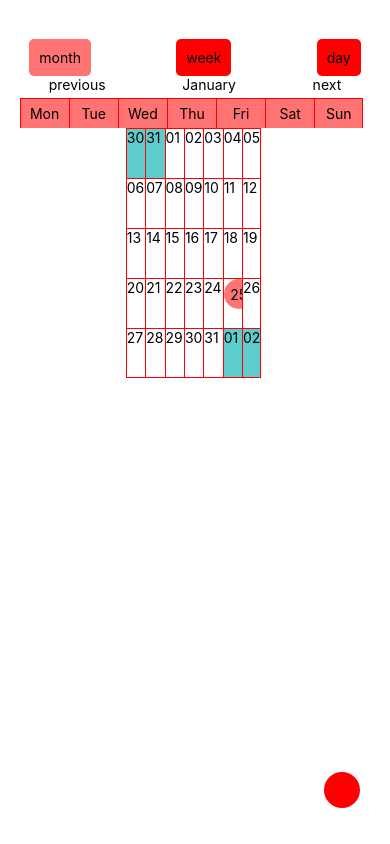
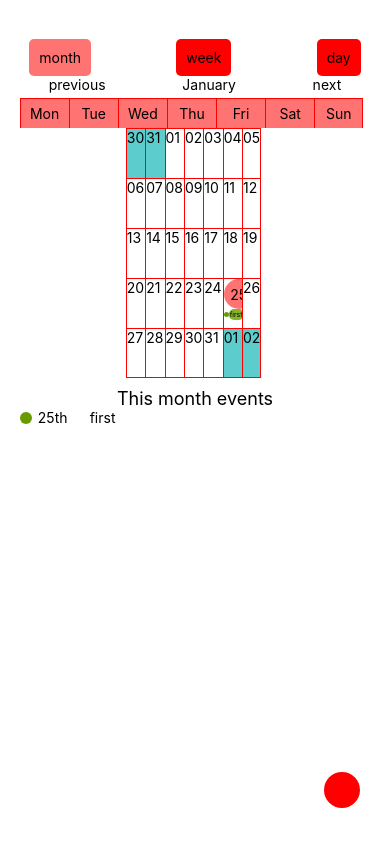
Before and after one commit to kradavar/awesomeCalendar, a React Native app: screen / in a window 390 px wide. Built offline with nearby package versions, Linux system fonts and the light colour scheme; some icons are missing.

Commit message:
add styles for event list

```diff
--- a/src/components/calendar/CalendarContainer.jsx
+++ b/src/components/calendar/CalendarContainer.jsx
@@ -8,6 +8,7 @@ import Week from './Week';
 import Day from './Day';
 import Header from './Header';
 import { startOfISOWeek, isSameMonth } from 'date-fns';
+import EventList from '../events-component/EventList';
 
 const CalendarContainer = () => {
 	const { mode, currentDate, events } = useContext(calendarContext);
@@ -27,15 +28,9 @@ const CalendarContainer = () => {
 		<View style={styles.calendarContainer}>
 			<Header />
 			{getCalendarContent()}
-			{mode === VIEW_MODES.MONTH &&
-				events.map(
-					event =>
-						isSameMonth(new Date(event.startDate), currentDate) && (
-							<View key={event.name}>
-								<Text>{event.name}</Text>
-							</View>
-						)
-				)}
+			{mode === VIEW_MODES.MONTH && (
+				<EventList events={[...events.filter(event => isSameMonth(new Date(event.startDate), currentDate))]} />
+			)}
 		</View>
 	);
 };
--- a/src/components/calendar/Hour.jsx
+++ b/src/components/calendar/Hour.jsx
@@ -80,6 +80,8 @@ const styles = StyleSheet.create({
 		position: 'absolute',
 		top: -22,
 		zIndex: 100,
+		borderWidth: 2,
+		borderColor: colors.EVENT_MARKER_COLOR,
 	},
 	eventName: {
 		fontSize: 7,
--- a/src/components/calendar/context.jsx
+++ b/src/components/calendar/context.jsx
@@ -1,6 +1,7 @@
 import React, { createContext, useState } from 'react';
 import { VIEW_MODES } from '../../constants/calendarConstants';
 import _ from 'lodash';
+import { format } from 'date-fns';
 
 const context = {
 	mode: VIEW_MODES.MONTH,
@@ -17,7 +18,22 @@ export const calendarContext = createContext(context);
 const CalendarContextProvider = ({ children }) => {
 	const [mode, setMode] = useState(VIEW_MODES.MONTH);
 	const [currentDate, setCurrentDate] = useState(new Date());
-	const [events, setEvents] = useState([]);
+	const [events, setEvents] = useState([
+		{
+			name: 'first',
+			startDate: format(currentDate, 'PP'),
+			isAllDayEvent: true,
+			endDate: format(currentDate, 'PP'),
+			description: 'hey hey hey',
+		},
+		{
+			name: 'second',
+			startDate: format(new Date('2020-03-06T03:25:00'), 'MMM dd, yyyy, HH:mm'),
+			isAllDayEvent: false,
+			endDate: format(new Date('2020-03-06T05:10:00'), 'MMM dd, yyyy, HH:mm'),
+			description: 'event for some hours',
+		},
+	]);
 
 	const value = {
 		mode,
--- a/src/components/events-component/EventInfoModal.jsx
+++ b/src/components/events-component/EventInfoModal.jsx
@@ -1,6 +1,7 @@
 import React, { useContext } from 'react';
 import { View, Modal, Text, TouchableOpacity, StyleSheet, TextInput, CheckBox } from 'react-native';
 import { calendarContext } from '../calendar/context';
+import colors from '../../constants/theme';
 
 const EventInfoModal = ({ hideModal, event, visible }) => {
 	const { deleteEvent } = useContext(calendarContext);
@@ -34,8 +35,8 @@ const EventInfoModal = ({ hideModal, event, visible }) => {
 							</View>
 						</View>
 						<View>
-							<TouchableOpacity onPress={() => removeEvent(event)}>
-								<Text>delete event</Text>
+							<TouchableOpacity onPress={() => removeEvent(event)} style={styles.deleteButton}>
+								<Text style={styles.buttonLabel}>delete event</Text>
 							</TouchableOpacity>
 						</View>
 					</View>
@@ -51,16 +52,15 @@ const styles = StyleSheet.create({
 		flexDirection: 'column',
 		justifyContent: 'center',
 		alignItems: 'center',
+		backgroundColor: 'rgba(255, 115, 115, 0.4)',
 	},
 	modal: {
 		width: '75%',
 		height: '40%',
 		backgroundColor: 'white',
 		borderWidth: 1,
-		borderColor: 'blue',
-		shadowColor: 'blue',
-		shadowOpacity: 0.5,
 		paddingTop: 15,
+		justifyContent: 'space-between',
 	},
 	closeButton: {
 		position: 'absolute',
@@ -72,6 +72,16 @@ const styles = StyleSheet.create({
 		textAlign: 'center',
 	},
 	description: {},
+	deleteButton: {
+		backgroundColor: colors.MAIN_COLOR_LIGHT,
+		width: '100%',
+		paddingVertical: 10,
+		justifyContent: 'center',
+	},
+	buttonLabel: {
+		textAlign: 'center',
+		textTransform: 'uppercase',
+	},
 });
 
 export default EventInfoModal;
--- /dev/null
+++ b/src/components/events-component/EventList.jsx
@@ -0,0 +1,54 @@
+import React from 'react';
+import { View, Text, StyleSheet } from 'react-native';
+import { format } from 'date-fns';
+
+import colors from '../../constants/theme';
+
+const EventList = ({ events }) => {
+	return (
+		<View style={styles.container}>
+			<Text style={styles.header}>This month events</Text>
+			{!!events.length ? (
+				events.map(event => (
+					<View key={event.name} style={styles.event}>
+						<View style={styles.eventMark}></View>
+						<Text style={styles.time}>{format(new Date(event.startDate), 'do ')}</Text>
+						<Text style={styles.name}>{event.name}</Text>
+					</View>
+				))
+			) : (
+				<Text>There are no events this month</Text>
+			)}
+		</View>
+	);
+};
+
+const styles = StyleSheet.create({
+	container: {
+		width: '100%',
+		marginTop: 10,
+	},
+	header: {
+		textAlign: 'center',
+		fontSize: 18,
+	},
+	event: {
+		flexDirection: 'row',
+		justifyContent: 'space-between',
+		alignItems: 'center',
+	},
+	time: {
+		width: '13%',
+	},
+	name: {
+		width: '80%',
+	},
+	eventMark: {
+		backgroundColor: colors.EVENT_MARKER_COLOR,
+		borderRadius: 50,
+		width: 12,
+		height: 12,
+	},
+});
+
+export default EventList;
--- a/src/components/events-component/NewEventModal.jsx
+++ b/src/components/events-component/NewEventModal.jsx
@@ -3,6 +3,7 @@ import { View, Modal, Text, TouchableOpacity, StyleSheet, TextInput, CheckBox }
 import { calendarContext } from '../calendar/context';
 import DateTimePickerModal from 'react-native-modal-datetime-picker';
 import { format } from 'date-fns';
+import colors from '../../constants/theme';
 
 const NewEventModal = ({ visible, hideModal }) => {
 	const { currentDate, addEvent } = useContext(calendarContext);
@@ -14,6 +15,7 @@ const NewEventModal = ({ visible, hideModal }) => {
 	const [isEndFilled, setEndFilled] = useState(false);
 	const [endDate, setEndDate] = useState(format(currentDate, 'PP'));
 	const [eventName, setEventName] = useState('');
+	const [description, setEventDescription] = useState('');
 
 	const handleDateChanging = (date, isStart) => {
 		const setFnc = isStart ? setStartDate : setEndDate;
@@ -35,6 +37,7 @@ const NewEventModal = ({ visible, hideModal }) => {
 			startDate,
 			endDate,
 			isAllDayEvent,
+			description,
 		};
 		addEvent(event);
 		hideModal();
@@ -45,9 +48,14 @@ const NewEventModal = ({ visible, hideModal }) => {
 				<View style={styles.container}>
 					<View style={styles.modal}>
 						<TouchableOpacity onPress={hideModal} style={styles.closeButton}>
-							<Text>x</Text>
+							<Text
+								style={{
+									fontSize: 20,
+								}}>
+								x
+							</Text>
 						</TouchableOpacity>
-						<Text>Add a new event</Text>
+						<Text style={styles.headerText}>Add a new event</Text>
 						<View style={styles.inputWrapper}>
 							<Text>Event name:</Text>
 							<TextInput placeholder="Enter event name" onChangeText={text => setEventName(text)} />
@@ -82,8 +90,12 @@ const NewEventModal = ({ visible, hideModal }) => {
 								mode={isAllDayEvent ? 'date' : 'datetime'}
 							/>
 						</View>
-						<TouchableOpacity onPress={handleEventAdding} disabled={!eventName}>
-							<Text> add new event</Text>
+						<View style={styles.inputWrapper}>
+							<Text>Description:</Text>
+							<TextInput placeholder="Event description" onChangeText={text => setEventDescription(text)} />
+						</View>
+						<TouchableOpacity onPress={handleEventAdding} disabled={!eventName} style={styles.createButton}>
+							<Text style={styles.buttonLabel}>create</Text>
 						</TouchableOpacity>
 					</View>
 				</View>
@@ -98,16 +110,20 @@ const styles = StyleSheet.create({
 		flexDirection: 'column',
 		justifyContent: 'center',
 		alignItems: 'center',
+		backgroundColor: 'rgba(255, 115, 115, 0.4)',
 	},
 	modal: {
 		width: '75%',
 		height: '50%',
 		backgroundColor: 'white',
 		borderWidth: 1,
-		borderColor: 'blue',
-		shadowColor: 'blue',
-		shadowOpacity: 0.5,
+
 		paddingTop: 15,
+		justifyContent: 'space-between',
+	},
+	headerText: {
+		fontSize: 20,
+		textAlign: 'center',
 	},
 	inputWrapper: {
 		flexDirection: 'row',
@@ -122,6 +138,16 @@ const styles = StyleSheet.create({
 		justifyContent: 'flex-start',
 		alignItems: 'center',
 	},
+	createButton: {
+		backgroundColor: colors.MAIN_COLOR_LIGHT,
+		width: '100%',
+		paddingVertical: 10,
+		justifyContent: 'center',
+	},
+	buttonLabel: {
+		textAlign: 'center',
+		textTransform: 'uppercase',
+	},
 });
 
 export default NewEventModal;
```
